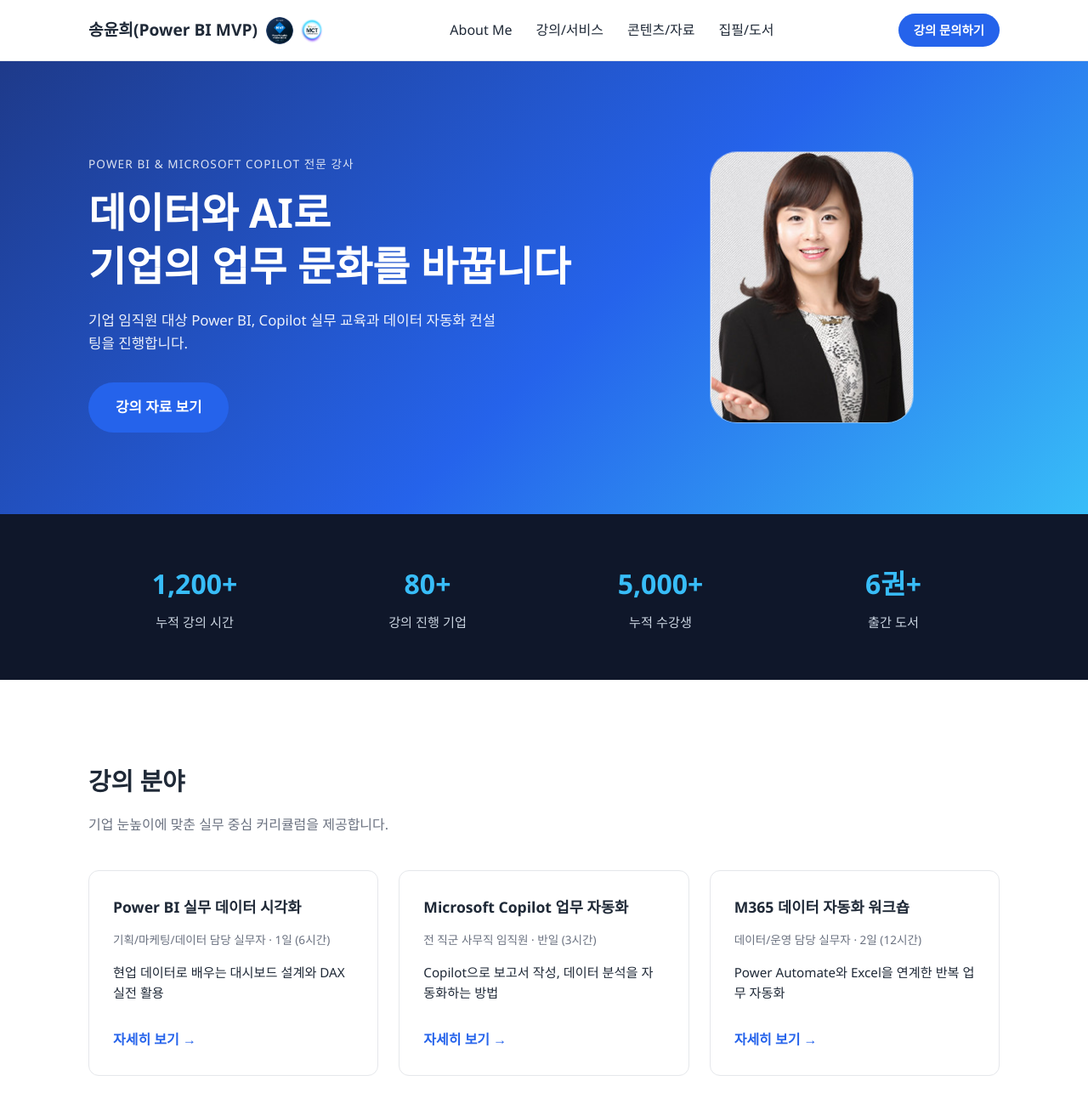
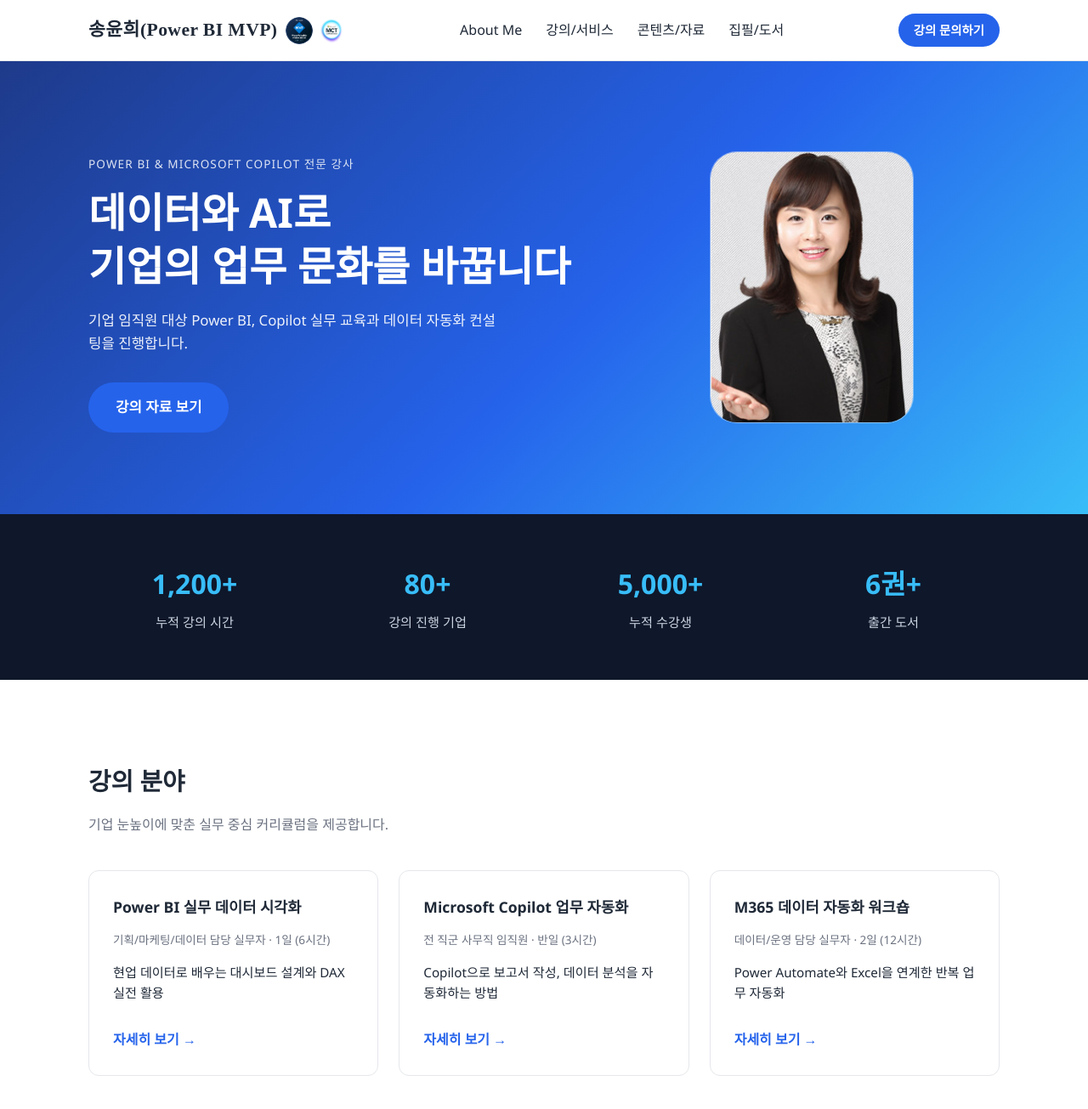
Before and after one commit to unisong114/MainPage, a Jekyll site: the page built from index.html, in a window 1280 px wide and 1400 px high. Shown: the top 1305 px of the window at 85% size. Built offline with Jekyll 4.4.1, drawn with Linux system fonts in a browser that asks for light colours; some web fonts are replaced.

Commit message:
Apply Gowun Batang font to header logo for elegant look

```diff
--- a/_layouts/default.html
+++ b/_layouts/default.html
@@ -5,6 +5,9 @@
   <meta name="viewport" content="width=device-width, initial-scale=1">
   <title>{% if page.title %}{{ page.title }} | {{ site.title }}{% else %}{{ site.title }}{% endif %}</title>
   <meta name="description" content="{{ page.description | default: site.description }}">
+  <link rel="preconnect" href="https://fonts.googleapis.com">
+  <link rel="preconnect" href="https://fonts.gstatic.com" crossorigin>
+  <link href="https://fonts.googleapis.com/css2?family=Gowun+Batang:wght@400;700&display=swap" rel="stylesheet">
   <link rel="stylesheet" href="{{ '/assets/css/main.css' | relative_url }}">
 </head>
 <body>
--- a/assets/css/main.scss
+++ b/assets/css/main.scss
@@ -97,8 +97,10 @@
   display: flex;
   align-items: center;
   gap: 10px;
-  font-weight: 800;
-  font-size: 1.2rem;
+  font-family: "Gowun Batang", serif;
+  font-weight: 700;
+  font-size: 1.35rem;
+  letter-spacing: 0.02em;
 }
 
 .site-header__badges {
```
